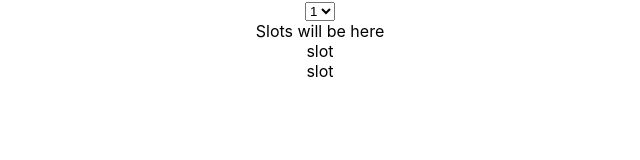
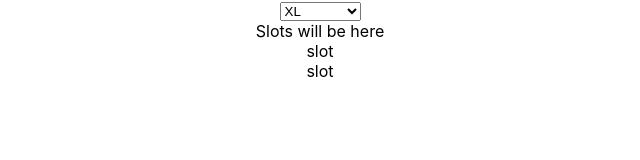
Before and after one commit to mohofo7/Layout-Generator, a React (Create React App) app: page / in a window 1280 px wide. Shown: the top 160 px of the page, without its empty margins (320-960 px from the left). Built offline with nearby package versions, Linux system fonts and the light colour scheme.

Commit message:
dropdown seems works fine

```diff
--- a/src/components/app/App.js
+++ b/src/components/app/App.js
@@ -2,8 +2,8 @@ import React from 'react';
 import './App.css';
 import DropDown from './../dropdown/dropdown'
 import Container from './../container/container'
+
 class App extends React.Component {
-
 
   render(){
     return (
--- a/src/components/dropdown/dropdown.js
+++ b/src/components/dropdown/dropdown.js
@@ -2,10 +2,23 @@ import React from 'react'
 
 class DropDown extends React.Component {
 
+    constructor(props){
+        super(props)
+        this.selectAnOption = this.selectAnOption.bind(this)
+        this.state = {
+            options: ["XL", "2XL", "4L", "XL/2L", "XL/L/2SM"]
+        }
+    }
+    selectAnOption(e){
+        this.props.selectLayout(e.target.value)
+    }
     render(){
+        const options = this.state.options.map((opt)=>
+            <option key={opt} value={opt}>{opt}</option>
+        )
         return (
-            <select>
-                <option>1</option>
+            <select onChange={this.selectAnOption}>
+                {options}
             </select>
         )
     }
```
